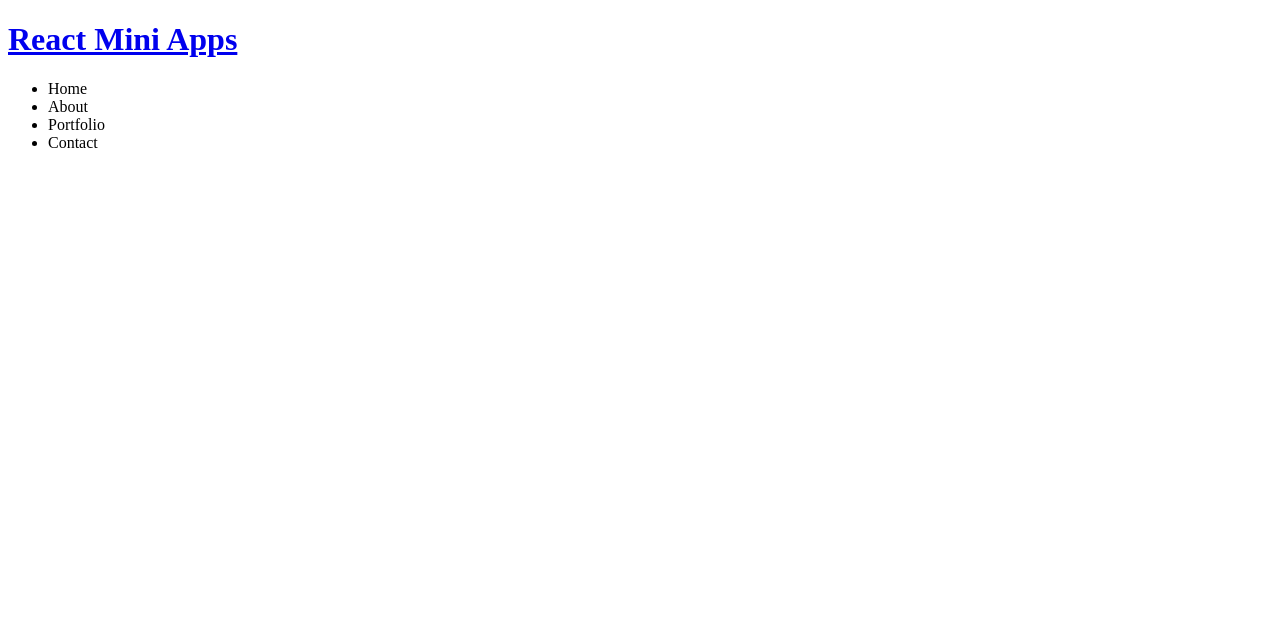
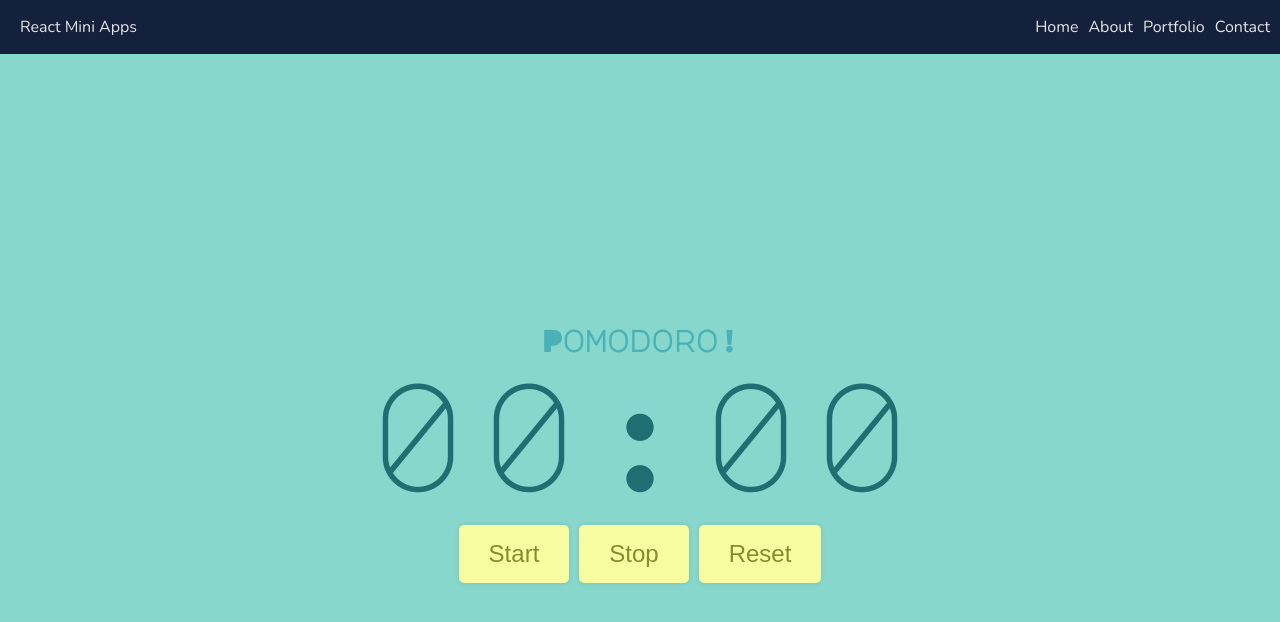
Before and after one commit to gaganssingh/react-mini-apps, a React (Create React App) app: page /pomodoro in a window 1280 px wide. Shown: the top 622 px of the page. Built offline with nearby package versions, Linux system fonts and the light colour scheme.

Commit message:
Implemented navigation bar

```diff
--- /dev/null
+++ b/src/App.css
@@ -0,0 +1,20 @@
+@import url("https://fonts.googleapis.com/css2?family=Nunito&display=swap");
+
+* {
+    box-sizing: border-box;
+}
+
+body {
+    font-family: "Nunito", sans-serif;
+    padding: 0;
+    margin: 0;
+}
+
+li {
+    list-style-type: none;
+}
+
+a {
+    text-decoration: none;
+    color: #e5e5e5;
+}
--- a/src/App.js
+++ b/src/App.js
@@ -2,13 +2,19 @@ import React from "react";
 import { BrowserRouter as Router, Switch, Route } from "react-router-dom";
 import HomeScreen from "./components/HomeScreen/HomeScreen";
 import Header from "./components/Header/Header";
+import Pomodoro from "./projects/Pomodoro/Pomodoro";
+
+import "./App.css";
 
 const App = () => {
     return (
         <>
             <Router>
                 <Header />
-                <Route exact path="/" component={HomeScreen} />
+                <Switch>
+                    <Route exact path="/" component={HomeScreen} />
+                    <Route path="/pomodoro" component={Pomodoro} />
+                </Switch>
             </Router>
         </>
     );
--- /dev/null
+++ b/src/components/Header/Header.css
@@ -0,0 +1,11 @@
+.Header {
+    display: flex;
+    justify-content: space-between;
+    align-items: center;
+    background-color: #14213d;
+    color: #e5e5e5 !important;
+}
+
+.logo {
+    margin-left: 20px;
+}
--- a/src/components/Header/Header.js
+++ b/src/components/Header/Header.js
@@ -2,12 +2,14 @@ import React from "react";
 import Navigation from "../Navigation/Navigation";
 import { Link } from "react-router-dom";
 
+import "./Header.css";
+
 const Header = () => {
     return (
-        <header>
-            <Link to="/">
-                <h1>React Mini Apps</h1>
-            </Link>
+        <header className="Header">
+            <div className="logo">
+                <Link to="/">React Mini Apps</Link>
+            </div>
             <Navigation />
         </header>
     );
--- /dev/null
+++ b/src/components/Navigation/Navigation.css
@@ -0,0 +1,7 @@
+.navigation ul {
+    display: flex;
+}
+
+.navigation li {
+    margin-right: 10px;
+}
--- a/src/components/Navigation/Navigation.js
+++ b/src/components/Navigation/Navigation.js
@@ -1,13 +1,24 @@
 import React from "react";
+import { NavLink } from "react-router-dom";
+
+import "./Navigation.css";
 
 const Navigation = () => {
     return (
-        <nav>
+        <nav className="navigation">
             <ul>
-                <li>Home</li>
-                <li>About</li>
-                <li>Portfolio</li>
-                <li>Contact</li>
+                <li>
+                    <NavLink to="/">Home</NavLink>
+                </li>
+                <li>
+                    <NavLink to="/about">About</NavLink>
+                </li>
+                <li>
+                    <NavLink to="/portfolio">Portfolio</NavLink>
+                </li>
+                <li>
+                    <NavLink to="/contact">Contact</NavLink>
+                </li>
             </ul>
         </nav>
     );
--- /dev/null
+++ b/src/projects/Pomodoro/Pomodoro.css
@@ -0,0 +1,65 @@
+@import url("https://fonts.googleapis.com/css2?family=Major+Mono+Display&display=swap");
+
+.pomodoro {
+    font-family: "Major Mono Display", monospace;
+    min-height: 100vh;
+    padding-left: 20px;
+    padding-right: 20px;
+    display: flex;
+    flex-direction: column;
+    align-items: center;
+    justify-content: center;
+    background: #87d7cc;
+    color: #2c888d;
+}
+
+.pomodoro > h2 {
+    color: #49b2b8;
+    font-size: 30px;
+    text-align: center;
+    margin: 0;
+}
+
+.pomodoro-timer {
+    color: #1f6e72;
+    font-size: 150px;
+    margin-bottom: 20px;
+}
+
+.pomodoro-buttons button {
+    outline: none;
+    border: none;
+    font-size: 24px;
+    background: #f7fca0;
+    color: #878b32;
+    border-radius: 5px;
+    box-shadow: 0 0 5px rgba(0, 0, 0, 0.1);
+    padding: 15px 30px;
+    cursor: pointer;
+    transition: 0.3s ease all;
+}
+
+.pomodoro-buttons button:hover {
+    border-radius: 10px;
+    background: #f5f8ca;
+    box-shadow: 0 0 10px rgba(0, 0, 0, 0.15);
+    transform: translateY(-2px);
+}
+
+.pomodoro-buttons button:not(:last-child) {
+    margin-right: 10px;
+}
+
+@media (max-width: 780px) {
+    h2 {
+        font-size: 22px;
+    }
+
+    .pomodoro-timer {
+        font-size: 80px;
+    }
+
+    .pomodoro-buttons button {
+        font-size: 18px;
+    }
+}
--- /dev/null
+++ b/src/projects/Pomodoro/Pomodoro.js
@@ -0,0 +1,24 @@
+import React from "react";
+import "./Pomodoro.css";
+
+const Pomodoro = () => {
+    return (
+        <div className="pomodoro">
+            <h2>Pomodoro!</h2>
+
+            <div className="pomodoro-timer">
+                <span>00</span>
+                <span>:</span>
+                <span>00</span>
+            </div>
+
+            <div className="pomodoro-buttons">
+                <button>Start</button>
+                <button>Stop</button>
+                <button>Reset</button>
+            </div>
+        </div>
+    );
+};
+
+export default Pomodoro;
```
